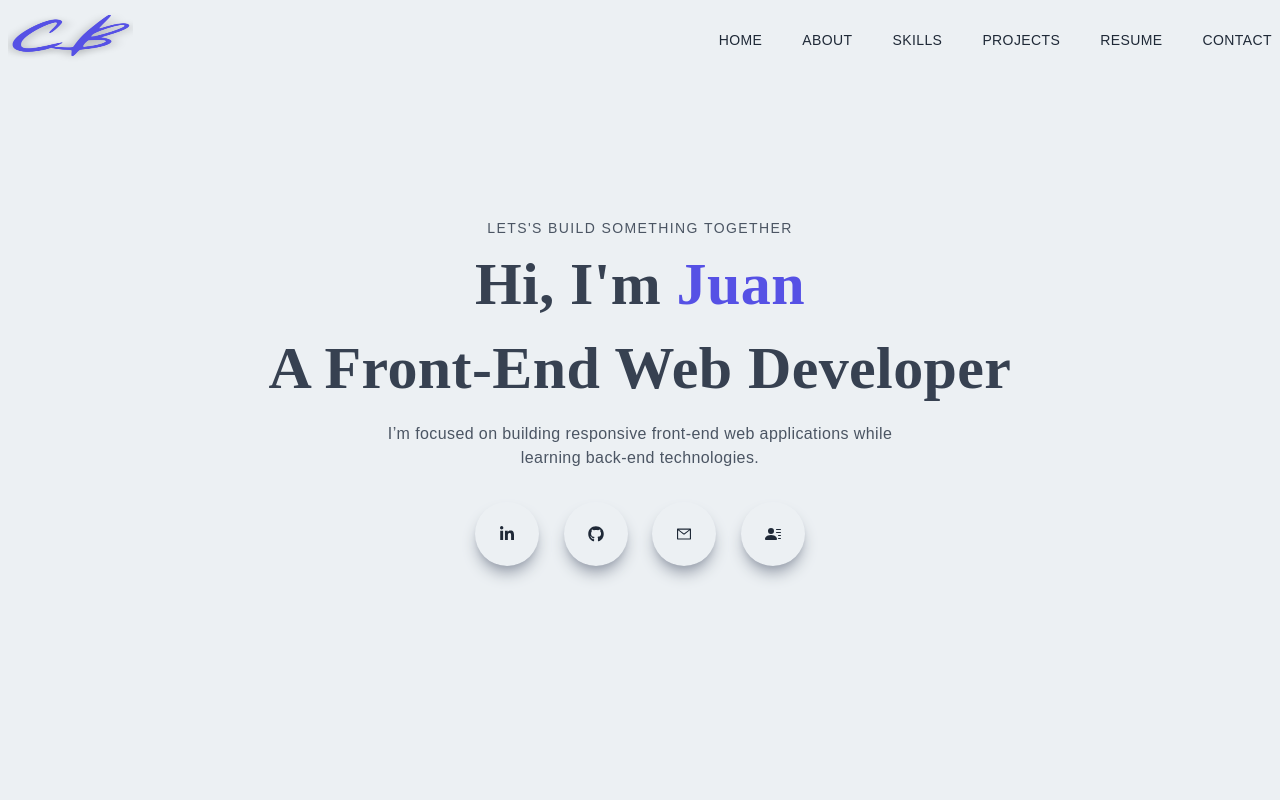
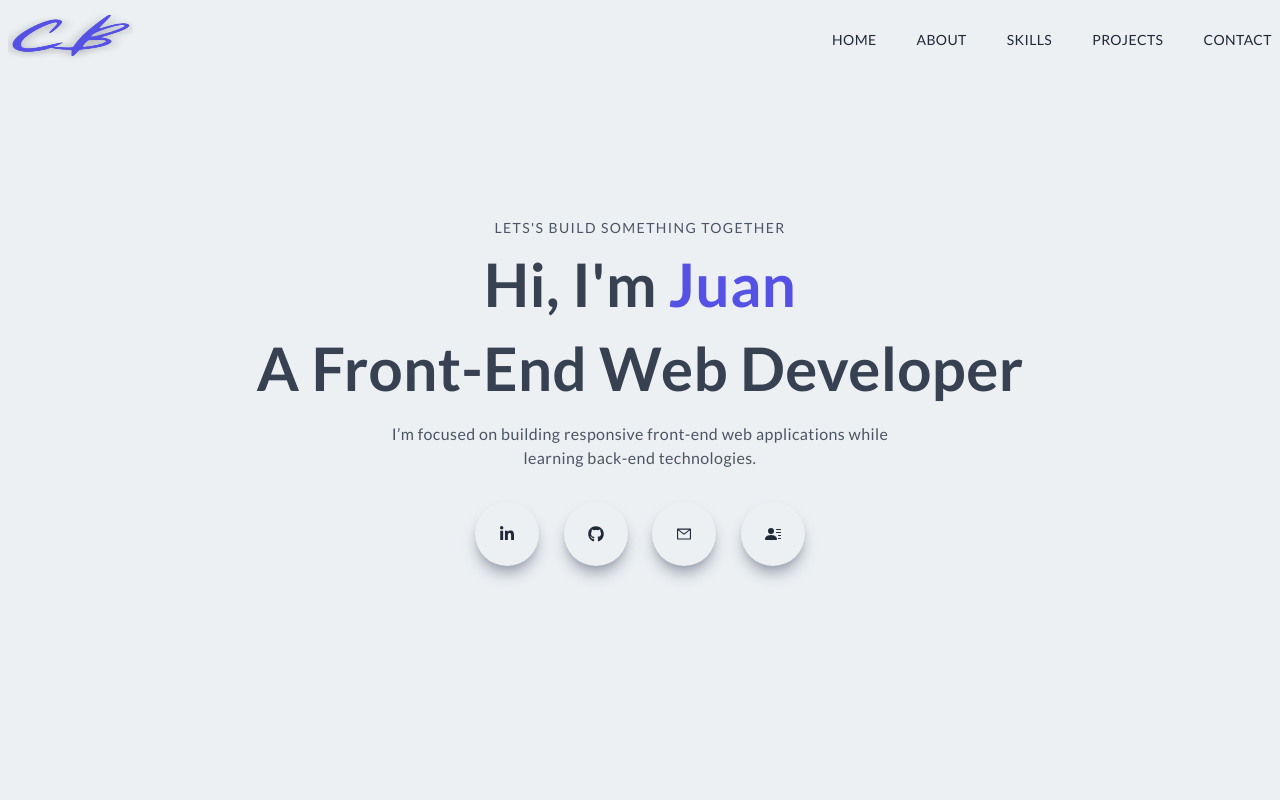
Before and after one commit to psyQore/Portfolio-JG-2022, a Next.js app: page / in a window 1280 px wide. Shown: the top 800 px of the page. Built offline with nearby package versions, Linux system fonts and the light colour scheme.

Commit message:
Se añade scroll-behavior al navbar y al boton la flecha para subir, se habilita en chrome para que funcione

```diff
--- a/components/About.jsx
+++ b/components/About.jsx
@@ -4,7 +4,7 @@ import AboutImg from "../public/assets/about.jpg";
 
 const About = () => {
   return (
-    <div className="w-full md:h-screen p-2 flex items-center py-16 px-8">
+    <div id='about' className="w-full md:h-screen p-2 flex items-center py-16 px-8">
       <div className="max-w-[1240px] m-auto md:grid grid-cols-3 gap-8">
         <div className="col-span-2">
           <p className="uppercase text-xl tracking-widest text-[#5651e5]">
--- a/components/Contact.jsx
+++ b/components/Contact.jsx
@@ -9,7 +9,7 @@ import { HiOutlineChevronDoubleUp } from "react-icons/hi";
 
 const Contact = () => {
   return (
-    <div className="w-full lg:h-screen">
+    <div id="contact" className="w-full lg:h-screen">
       <div className="max-w-[1240px] m-auto px-2 py-16 w-full">
         <p className="text-xl tracking-widest uppercase text-[#5651e6]">
           Contact
--- a/components/Main.jsx
+++ b/components/Main.jsx
@@ -5,13 +5,13 @@ import { BsFillPersonLinesFill } from "react-icons/bs";
 
 const Main = () => {
   return (
-    <div className="w-full h-screen text-center">
+    <div id="home" className="w-full h-screen text-center">
       <div className="max-width-[1240px] w-full h-full mx-auto p-2 flex justify-center items-center">
         <div>
           <p className="uppercase text-sm  tracking-widest text-gray-600">
             LETS'S BUILD SOMETHING TOGETHER
           </p>
-          <h1 className="py-4 text-gray-700">
+          <h1 className={`py-4 text-gray-700 title`}>
             Hi, I'm <span className="text-[#5651e5]">Juan</span>{" "}
           </h1>
           <h1 className="py-2 text-gray-700">A Front-End Web Developer</h1>
--- a/components/Navbar.jsx
+++ b/components/Navbar.jsx
@@ -1,34 +1,15 @@
-import Image from 'next/image';
-import Link from 'next/link';
-import React, { useState, useEffect } from 'react';
-import { AiOutlineClose, AiOutlineMail, AiOutlineMenu } from 'react-icons/ai';
-import { FaGithub, FaLinkedinIn } from 'react-icons/fa';
-import { BsFillPersonLinesFill } from 'react-icons/bs';
-// import { useRouter } from 'next/router';
-import NavLogo from '../public/assets/navLogo.png'
+import Image from "next/image";
+import Link from "next/link";
+import React, { useState, useEffect } from "react";
+import { AiOutlineClose, AiOutlineMail, AiOutlineMenu } from "react-icons/ai";
+import { FaGithub, FaLinkedinIn } from "react-icons/fa";
+import { BsFillPersonLinesFill } from "react-icons/bs";
+import NavLogo from "../public/assets/navLogo.png";
 
 const Navbar = () => {
   const [nav, setNav] = useState(false);
   const [shadow, setShadow] = useState(false);
-  const [navBg, setNavBg] = useState('#ecf0f3');
-  const [linkColor, setLinkColor] = useState('#1f2937');
-  // const [position, setPosition] = useState('fixed')
-  // const router = useRouter();
-
-  // useEffect(() => {
-  //   if (
-  //     router.asPath === '/property' ||
-  //     router.asPath === '/crypto' ||
-  //     router.asPath === '/netflix' ||
-  //     router.asPath === '/twitch'
-  //   ) {
-  //     setNavBg('transparent');
-  //     setLinkColor('#ecf0f3');
-  //   } else {
-  //     setNavBg('#ecf0f3');
-  //     setLinkColor('#1f2937');
-  //   }
-  // }, [router]);
+  const [linkColor, setLinkColor] = useState("#1f2937");
 
   const handleNav = () => {
     setNav(!nav);
@@ -42,56 +23,52 @@ const Navbar = () => {
         setShadow(false);
       }
     };
-    window.addEventListener('scroll', handleShadow);
+    window.addEventListener("scroll", handleShadow);
   }, []);
 
   return (
     <div
-      style={{ backgroundColor: `${navBg}` }}
       className={
         shadow
-          ? 'fixed w-full h-20 shadow-xl z-[100] ease-in-out duration-300'
-          : 'fixed w-full h-20 z-[100]'
+          ? "fixed w-full h-20 shadow-xl z-[100]"
+          : "fixed w-full h-20 z-[100]"
       }
     >
-      <div className='flex justify-between items-center w-full h-full px-2 2xl:px-16'>
-        <Link href='/'>
+      <div className="flex justify-between items-center w-full h-full px-2 2xl:px-16">
+        <Link href="/">
           <a>
             <Image
               src={NavLogo}
-              alt='/'
-              width='125'
-              height='50'
-              className='cursor-pointer'
+              alt="/"
+              width="125"
+              height="50"
+              className="cursor-pointer"
             />
           </a>
         </Link>
         <div>
-          <ul style={{ color: `${linkColor}` }} className='hidden md:flex'>
-            <li className='ml-10 text-sm uppercase hover:border-b'>
-              <Link href='/'>Home</Link>
+          <ul style={{ color: `${linkColor}` }} className="hidden md:flex">
+            <li className="ml-10 text-sm uppercase hover:border-b">
+              <Link href="/#home">Home</Link>
             </li>
-            <li className='ml-10 text-sm uppercase hover:border-b'>
-              <Link href='/#about'>About</Link>
+            <li className="ml-10 text-sm uppercase hover:border-b">
+              <Link href="/#about">About</Link>
             </li>
-            <li className='ml-10 text-sm uppercase hover:border-b'>
-              <Link href='/#skills'>Skills</Link>
+            <li className="ml-10 text-sm uppercase hover:border-b">
+              <Link href="/#skills">Skills</Link>
             </li>
-            <li className='ml-10 text-sm uppercase hover:border-b'>
-              <Link href='/#projects'>Projects</Link>
+            <li className="ml-10 text-sm uppercase hover:border-b">
+              <Link href="/#projects">Projects</Link>
             </li>
-            <li className='ml-10 text-sm uppercase hover:border-b'>
-              <Link href='/resume'>Resume</Link>
-            </li>
-            <li className='ml-10 text-sm uppercase hover:border-b'>
-              <Link href='/#contact'>Contact</Link>
+            <li className="ml-10 text-sm uppercase hover:border-b">
+              <Link href="/#contact">Contact</Link>
             </li>
           </ul>
           {/* Hamburger Icon */}
           <div
             style={{ color: `${linkColor}` }}
             onClick={handleNav}
-            className='md:hidden'
+            className="md:hidden"
           >
             <AiOutlineMenu size={25} />
           </div>
@@ -102,110 +79,105 @@ const Navbar = () => {
       {/* Overlay */}
       <div
         className={
-          nav ? 'md:hidden fixed left-0 top-0 w-full h-screen bg-black/70' : ''
+          nav ? "md:hidden fixed left-0 top-0 w-full h-screen bg-black/70" : ""
         }
       >
         {/* Side Drawer Menu */}
         <div
           className={
             nav
-              ? ' fixed left-0 top-0 w-[75%] sm:w-[60%] md:w-[45%] h-screen bg-[#ecf0f3] p-10 ease-in duration-500'
-              : 'fixed left-[-100%] top-0 p-10 ease-in duration-500'
+              ? " fixed left-0 top-0 w-[75%] sm:w-[60%] md:w-[45%] h-screen bg-[#ecf0f3] p-10 ease-in duration-500"
+              : "fixed left-[-100%] top-0 p-10 ease-in duration-500"
           }
         >
           <div>
-            <div className='flex w-full items-center justify-between'>
-              <Link href='/'>
+            <div className="flex w-full items-center justify-between">
+              <Link href="/">
                 <a>
-                  <Image
-                    src={NavLogo}
-                    width='87'
-                    height='35'
-                    alt='/'
-                  />
+                  <Image src={NavLogo} width="87" height="35" alt="/" />
                 </a>
               </Link>
               <div
                 onClick={handleNav}
-                className='rounded-full shadow-lg shadow-gray-400 p-3 cursor-pointer'
+                className="rounded-full shadow-lg shadow-gray-400 p-3 cursor-pointer"
               >
                 <AiOutlineClose />
               </div>
             </div>
-            <div className='border-b border-gray-300 my-4'>
-              <p className='w-[85%] md:w-[90%] py-4'>
+            <div className="border-b border-gray-300 my-4">
+              <p className="w-[85%] md:w-[90%] py-4">
                 Let&#39;s build something legendary together
               </p>
             </div>
           </div>
-          <div className='py-4 flex flex-col'>
-            <ul className='uppercase'>
-              <Link href='/'>
-                <li onClick={() => setNav(false)} className='py-4 text-sm'>
+          <div className="py-4 flex flex-col">
+            <ul className="uppercase">
+              <Link href="/">
+                <li onClick={() => setNav(false)} className="py-4 text-sm">
                   Home
                 </li>
               </Link>
-              <Link href='/#about'>
-                <li onClick={() => setNav(false)} className='py-4 text-sm'>
+              <Link href="/#about">
+                <li onClick={() => setNav(false)} className="py-4 text-sm">
                   About
                 </li>
               </Link>
-              <Link href='/#skills'>
-                <li onClick={() => setNav(false)} className='py-4 text-sm'>
+              <Link href="/#skills">
+                <li onClick={() => setNav(false)} className="py-4 text-sm">
                   Skills
                 </li>
               </Link>
-              <Link href='/#projects'>
-                <li onClick={() => setNav(false)} className='py-4 text-sm'>
+              <Link href="/#projects">
+                <li onClick={() => setNav(false)} className="py-4 text-sm">
                   Projects
                 </li>
               </Link>
-              <Link href='/resume'>
-                <li onClick={() => setNav(false)} className='py-4 text-sm'>
+              <Link href="/resume">
+                <li onClick={() => setNav(false)} className="py-4 text-sm">
                   Resume
                 </li>
               </Link>
-              <Link href='/#contact'>
-                <li onClick={() => setNav(false)} className='py-4 text-sm'>
+              <Link href="/#contact">
+                <li onClick={() => setNav(false)} className="py-4 text-sm">
                   Contact
                 </li>
               </Link>
             </ul>
-            <div className='pt-40'>
-              <p className='uppercase tracking-widest text-[#5651e5]'>
+            <div className="pt-40">
+              <p className="uppercase tracking-widest text-[#5651e5]">
                 Let&#39;s Connect
               </p>
-              <div className='flex items-center justify-between my-4 w-full sm:w-[80%]'>
+              <div className="flex items-center justify-between my-4 w-full sm:w-[80%]">
                 <a
-                  href='https://www.linkedin.com/in/clint-briley-50056920a/'
-                  target='_blank'
-                  rel='noreferrer'
+                  href="https://www.linkedin.com/in/clint-briley-50056920a/"
+                  target="_blank"
+                  rel="noreferrer"
                 >
-                  <div className='rounded-full shadow-lg shadow-gray-400 p-3 cursor-pointer hover:scale-105 ease-in duration-300'>
+                  <div className="rounded-full shadow-lg shadow-gray-400 p-3 cursor-pointer hover:scale-105 ease-in duration-300">
                     <FaLinkedinIn />
                   </div>
                 </a>
                 <a
-                  href='https://github.com/fireclint'
-                  target='_blank'
-                  rel='noreferrer'
+                  href="https://github.com/fireclint"
+                  target="_blank"
+                  rel="noreferrer"
                 >
-                  <div className='rounded-full shadow-lg shadow-gray-400 p-3 cursor-pointer hover:scale-105 ease-in duration-300'>
+                  <div className="rounded-full shadow-lg shadow-gray-400 p-3 cursor-pointer hover:scale-105 ease-in duration-300">
                     <FaGithub />
                   </div>
                 </a>
-                <Link href='/#contact'>
+                <Link href="/#contact">
                   <div
                     onClick={() => setNav(!nav)}
-                    className='rounded-full shadow-lg shadow-gray-400 p-3 cursor-pointer hover:scale-105 ease-in duration-300'
+                    className="rounded-full shadow-lg shadow-gray-400 p-3 cursor-pointer hover:scale-105 ease-in duration-300"
                   >
                     <AiOutlineMail />
                   </div>
                 </Link>
-                <Link href='/resume'>
+                <Link href="/resume">
                   <div
                     onClick={() => setNav(!nav)}
-                    className='rounded-full shadow-lg shadow-gray-400 p-3 cursor-pointer hover:scale-105 ease-in duration-300'
+                    className="rounded-full shadow-lg shadow-gray-400 p-3 cursor-pointer hover:scale-105 ease-in duration-300"
                   >
                     <BsFillPersonLinesFill />
                   </div>
--- a/components/Projects.jsx
+++ b/components/Projects.jsx
@@ -6,7 +6,7 @@ import ProjectItems from "./ProjectItems";
 
 const Projects = () => {
   return (
-    <div className="w-full">
+    <div id="projects" className="w-full">
       <div className="max-w-[1240px] mx-auto py-16 px-8">
         <p className="text-xl tracking-widest uppercase text-[#5651e1]">
           Projects
--- a/components/Skills.jsx
+++ b/components/Skills.jsx
@@ -11,7 +11,7 @@ import githubLogo from '../public/assets/skills/github1.png'
 
 const Skills = () => {
   return (
-    <div className="w-full lg:h-screen p-2">
+    <div id="skills" className="w-full lg:h-screen p-2">
       <div className="max-w-[1240px] mx-auto flex flex-col justify-center h-full px-6">
         <p className="text-xl tracking-widest uppercase text-[#5651e5]">
           Skills
--- a/styles/globals.css
+++ b/styles/globals.css
@@ -1,18 +1,20 @@
+@import url('https://fonts.googleapis.com/css2?family=Lato:wght@400;700;900&display=swap');
+
 @tailwind base;
 @tailwind components;
 @tailwind utilities;
 
 
-@import url('https://fonts.googleapis.com/css2?family=Raleway:wght@100;200;300;400;500;600;700;800;900&display=swap');
+@import url('https://fonts.googleapis.com/css2?family=Lato:wght@400;700;900&display=swap');
 
 html {
   scroll-behavior: smooth;
-  font-family: 'Raleway', sans-serif;
+  font-family: 'Lato', sans-serif;
 }
 
 @layer base {
   body {
-    @apply bg-[#ecf0f3] text-[#1f2937] tracking-wide
+    @apply bg-[#ecf0f3] text-[#1f2937] tracking-wide;
   }
 
   h1, h2, h3, h4, h5, h6 {
@@ -20,7 +22,7 @@ html {
   }
 
   h1 {
-    @apply text-4xl sm:text-5xl md:text-6xl font-[Raleway]
+    @apply text-4xl sm:text-5xl md:text-6xl font-[Lato]
   }
 
   h2 {
```
Also changed, not shown: pages/index.js (+7 -7 lines).
